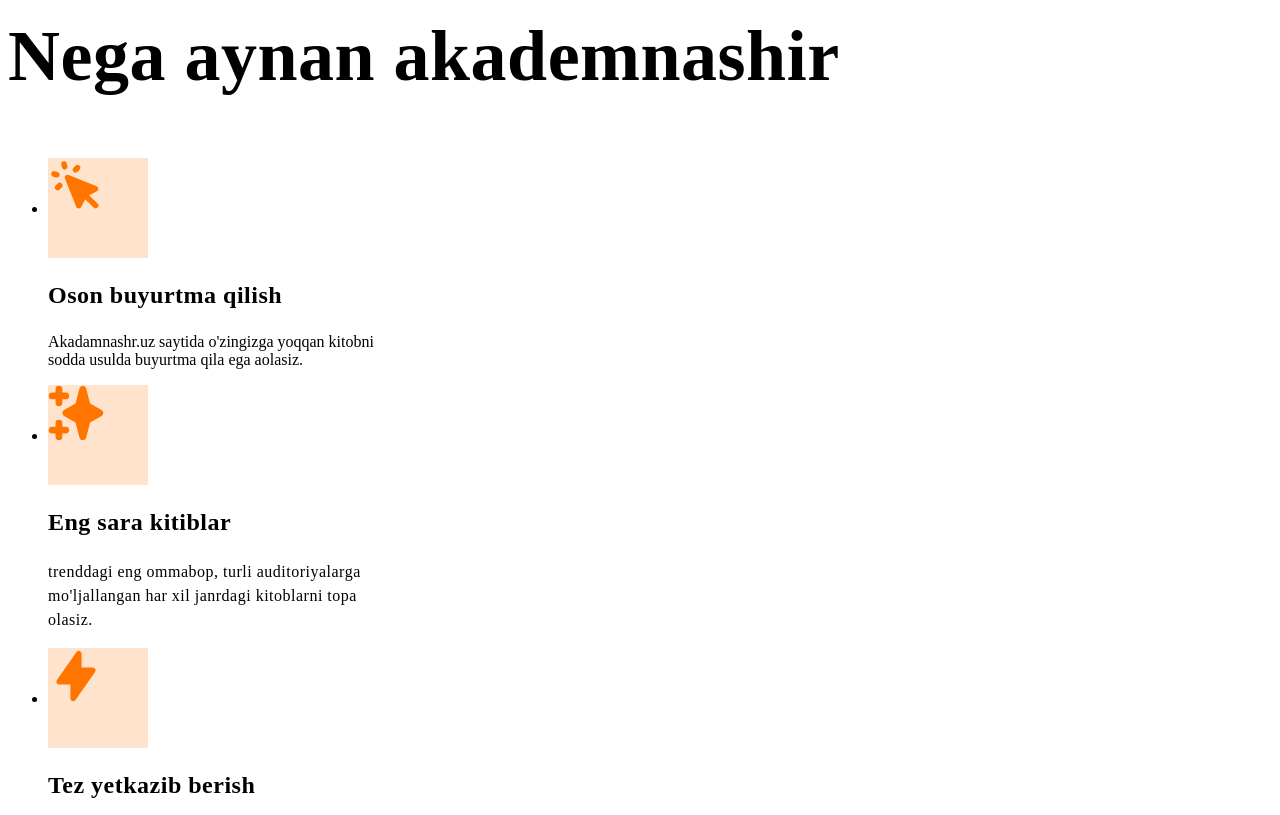
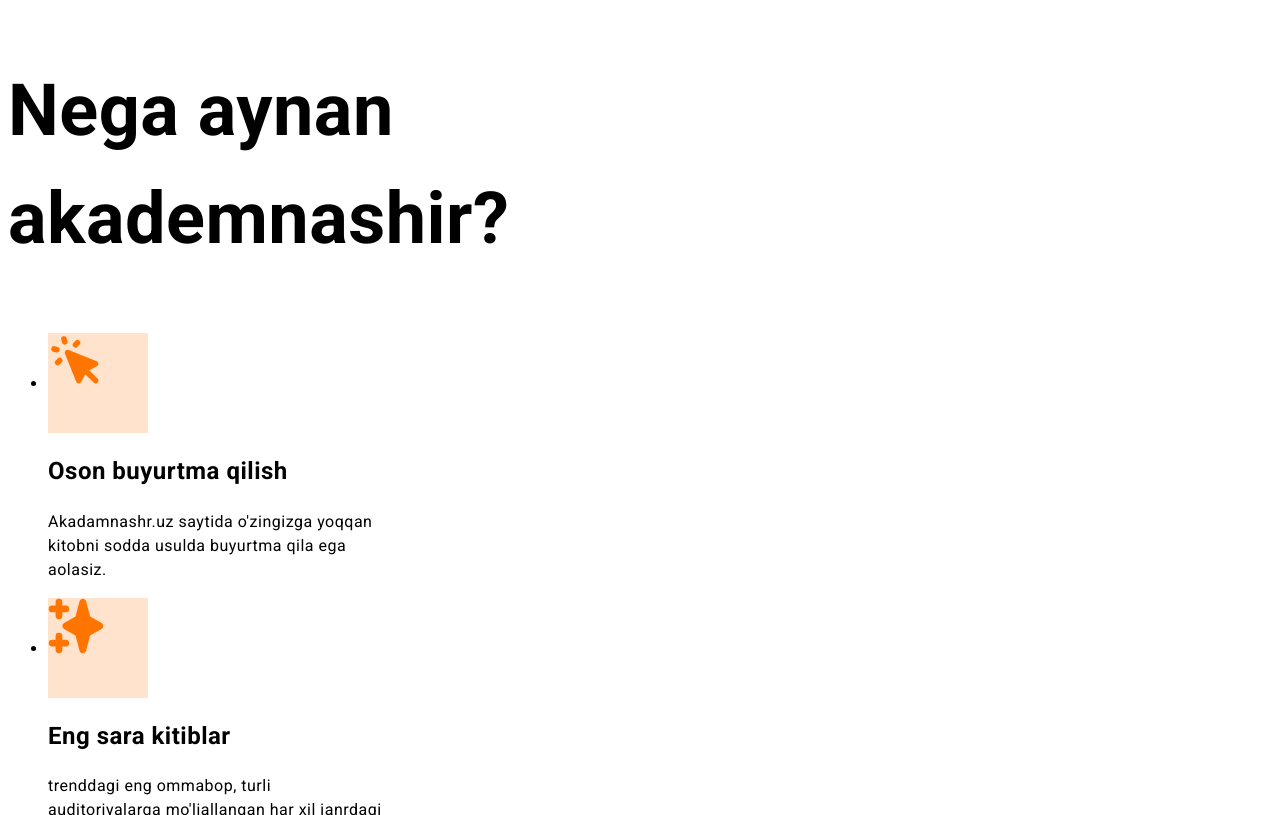
Before and after one commit to Abbasov-Salohiddin/Akademnashr-promo, a plain HTML site: page index.html in a window 1280 px wide. Shown: the part 1071-1886 px from the top of the page. Drawn offline with Linux system fonts and the light colour scheme.

Commit message:
Add fond-family related styles

```diff
--- a/CSS/styles.css
+++ b/CSS/styles.css
@@ -1,3 +1,9 @@
+body {
+  font-size: 16px;
+  line-height: 1.5;
+  font-family: "Roboto", "Arial", sans-serif;
+  letter-spacing: 0.5px;
+}
 /* SITE-HEADER */
 .site-header{
   background-color: #fff;
@@ -39,23 +45,20 @@ background-color: #ff7500;
 .hero-heading{
   font-size: 40px;
   line-height: 1.2;
-  letter-spacing: 0.5px;
+  font-family: "Roboto condenset", "Arial", "Roboto", "Arial", sans-serif;
 }
 .hero-img{
   width: 510px;
   height: 510px;
 }
-.hero-text{
-  font-size: 16px;
-  line-height: 1.5;
-  letter-spacing: 0.5px;
-}
+
 /* FEATURES */
 .features-heading{
-  width: 440;
+  width: 440px;
   font-size: 72px;
   left: 1.2;
-  letter-spacing: 0.5px ;
+  font-family: "Roboto condenset", "Roboto", "Arial", sans-serif ;
+  letter-spacing: 0.5px;
 }
 /* FEATURE */
 .feature {
@@ -68,13 +71,8 @@ background-color: rgba(255, 117, 0, 0.2);
 }
 .feature-heading{
   font-size: 24px;
-  left-height: 1.2;
-  letter-spacing:0.5px;
-}
-.feature-info {
-    font-size: 16px;
-      line-height: 1.5;
-      letter-spacing: 0.5px;
+  line-height: 1.2;
+  font-family: "Roboto condenset", "Roboto", "Arial", sans-serif;
 }
 /* PROMO */
 .promo {
@@ -87,11 +85,9 @@ background-color: rgba(255, 117, 0, 0.2);
 .promo-headin {
   font-size: 40px;
   line-height: 48px;
+  font-family: "Roboto condenset", "Roboto", "Arial", sans-serif;
 }
-.promo-text {
-  font-size: 16px;
-  line-height: 1.5;
-}
+
 .promo-highligh {
  color: #ff7500;
 }
@@ -113,10 +109,9 @@ list-style: none;
 }
 .site-footer-links {
   width: 224px;
+  line-height: 19px;
 }
 .site-footer-links a {
 color: #252420;
 text-decoration: none;
-font-size: 16px;
-line-height: 19px;
 }
--- a/index.html
+++ b/index.html
@@ -5,6 +5,13 @@
   <meta http-equiv="X-UA-Compatible" content="IE=edge">
   <meta name="viewport" content="width=device-width, initial-scale=1.0">
   <title>Akademnashir</title>
+  <!-- Google Fonts -->
+  <link rel="preconnect" href="https://fonts.googleapis.com">
+  <link rel="preconnect" href="https://fonts.gstatic.com" crossorigin>
+  <link
+    href="https://fonts.googleapis.com/css2?family=Open+Sans:wght@700&family=Roboto+Condensed:wght@700&family=Roboto+Flex:opsz,wght@8..144,400;8..144,500;8..144,700&family=Roboto:wght@400;500;700&display=swap"
+    rel="stylesheet">
+    <!-- Styles -->
   <link rel="stylesheet" href="css/styles.css">
 </head>
 <body>
@@ -43,7 +50,7 @@
     <!-- FEATURES -->
     <section class="features">
      <hr class="oranje-line">
-     <h2 class="features-heading">Nega aynan akademnashir</h2>
+     <h2 class="features-heading">Nega aynan akademnashir?</h2>
      <ul>
      <li class="feature">
      <div class="feature-icon-wrapper">
```
